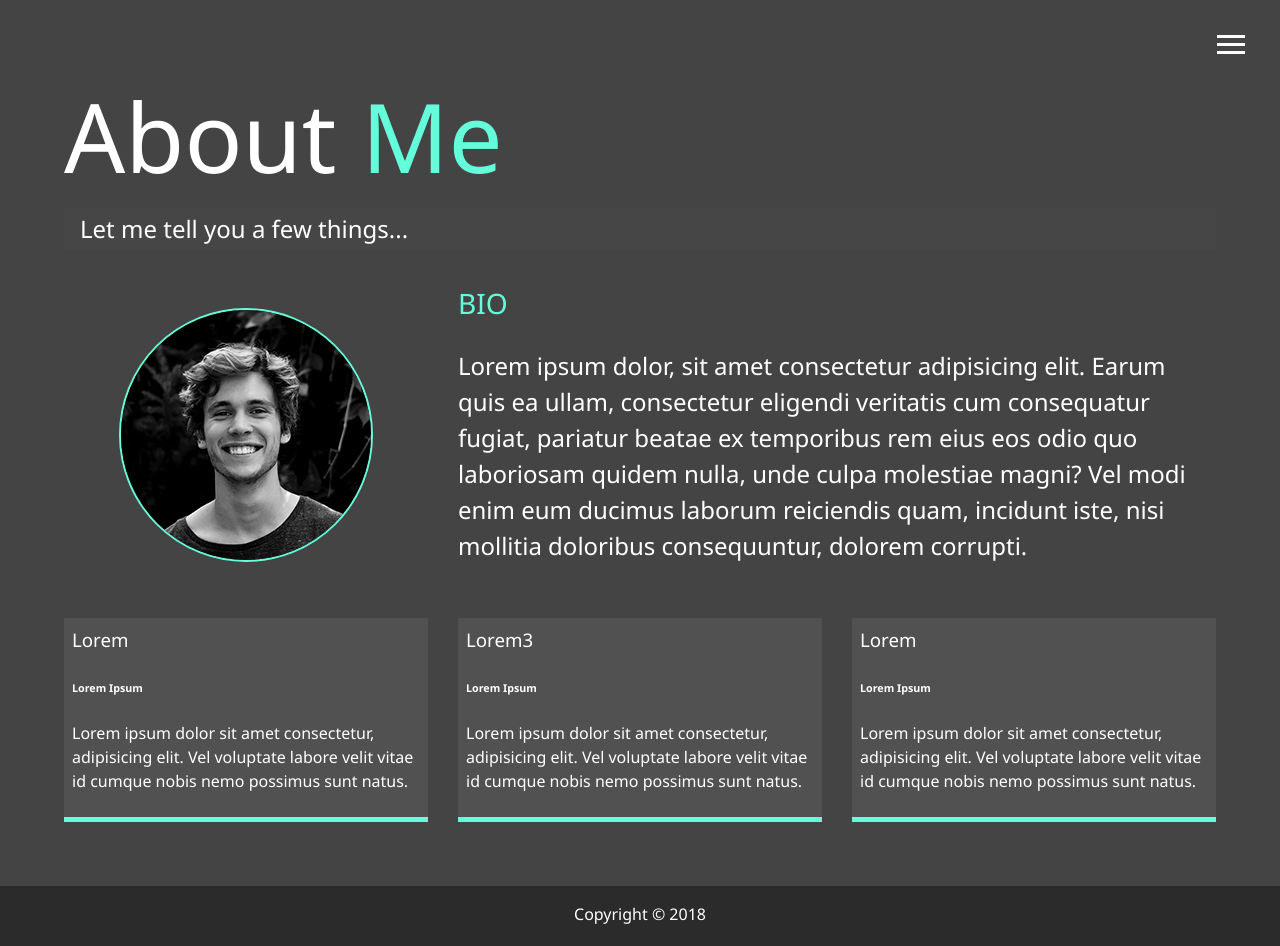
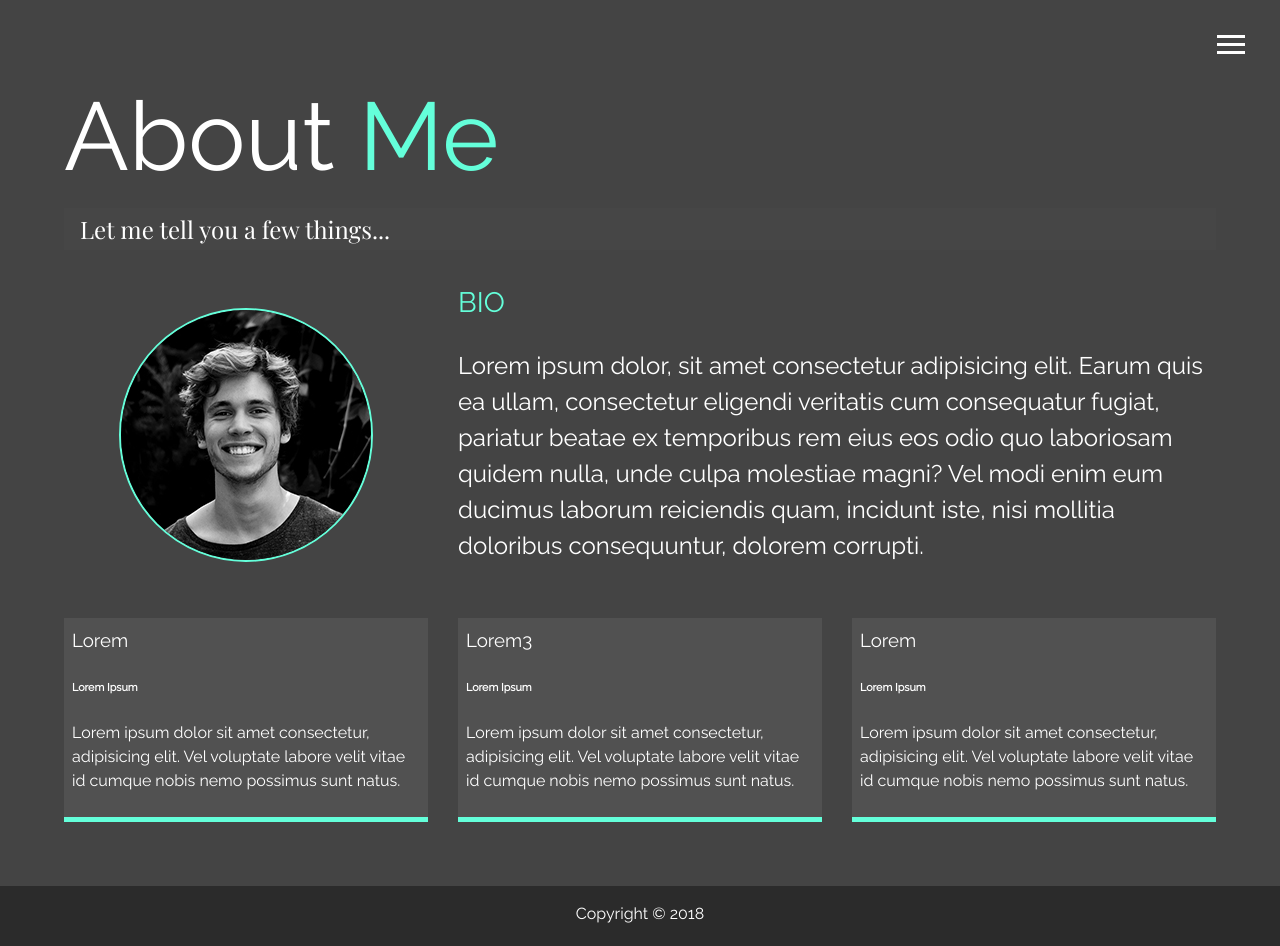
Before and after one commit to xchangrey/portfolio, a website: page dist/about.html in a window 1280 px wide. Drawn offline with nearby package versions, Linux system fonts and the light colour scheme.

Commit message:
Edited the font-family for headings, and menu navlink with google fonts raleway and playfair

```diff
--- a/scss/_config.scss
+++ b/scss/_config.scss
@@ -1,5 +1,5 @@
 $primary-color: #444;
-$secondary-color: #64ffda;
+$secondary-color:#64ffda;
 $show-home-image: true;
 $home-image: url(../img/background.jpg);
 $background-opacity: 0.9;
--- a/scss/_menu.scss
+++ b/scss/_menu.scss
@@ -111,6 +111,7 @@
     display: inline-block;
     position: relative;
     font-size: 30px;
+    font-family: 'Playfair Display', serif;
     text-transform: uppercase;
     padding: 1rem 0;
     font-weight: 300;
--- a/scss/main.scss
+++ b/scss/main.scss
@@ -12,7 +12,7 @@ body {
   color: set-text-color($primary-color);
   height: 100%;
   margin: 0;
-  font-family: 'Segoe UI', Tahoma, Geneva, Verdana, sans-serif;
+  font-family: 'Raleway', sans-serif;
   line-height: 1.5;
 }
 
@@ -23,12 +23,14 @@ h1,h2,h3 {
 
   &.lg-heading {
     font-size: 6rem;
+    font-family: 'Raleway', sans-serif;
   }
 
   &.sm-heading {
     margin-bottom: 2rem;
     padding: 0.2rem 1rem;
     background: rgba(lighten($primary-color, 2), 0.5);
+    font-family: 'Playfair Display', serif;
   }
 }
 
```
Also changed, not shown: dist/about.html, dist/contact.html, dist/css/main.css, dist/index.html, dist/work.html.
